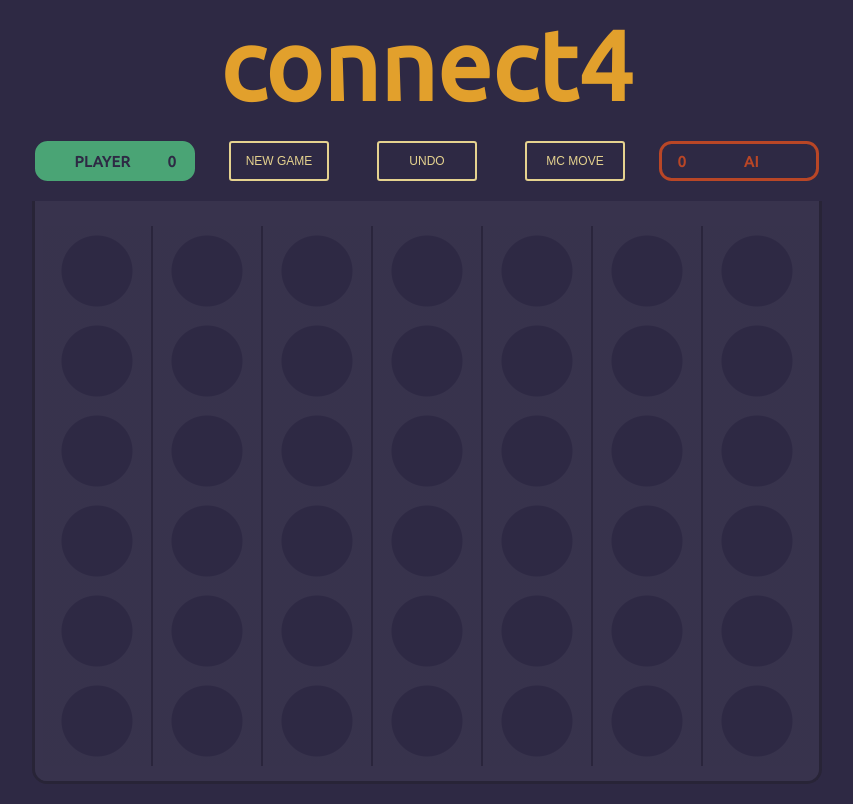
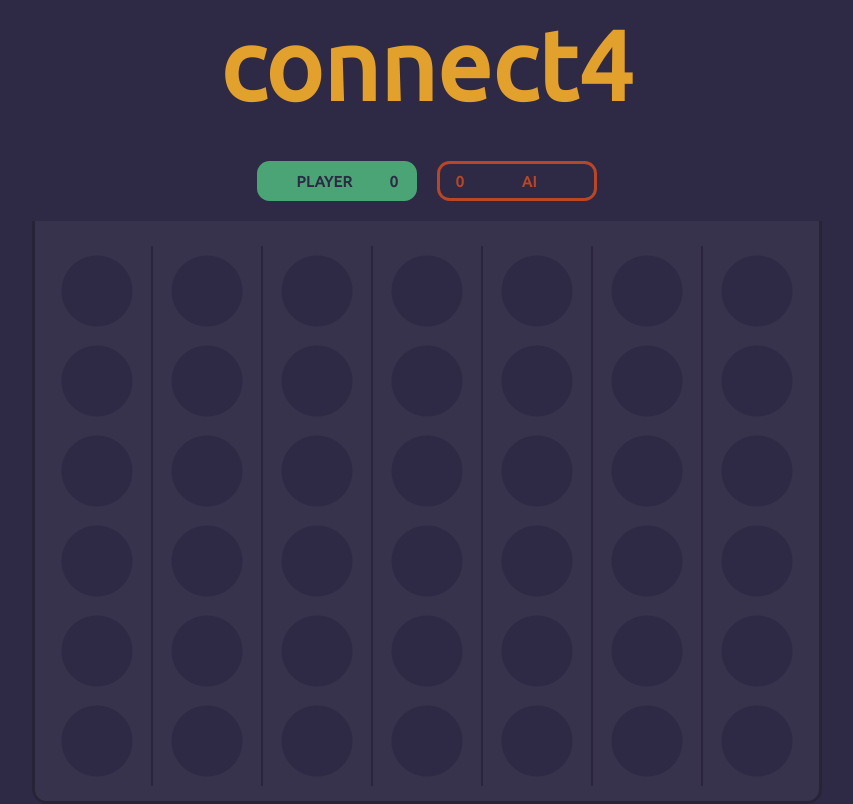
Before and after one commit to Thilerion/connect4, a Vue app: page / in a window 1280 px wide. Shown: the whole page, without its empty margins (213-1066 px from the left). Built offline with nearby package versions, Linux system fonts and the light colour scheme.

Commit message:
Player again and player wins

```diff
--- a/src/components/Board.vue
+++ b/src/components/Board.vue
@@ -2,22 +2,26 @@
 <div class="board-container">
 	<div class="top-container">
 		<div class="player-score p1" :class="{active: currentPlayer === P1, win: winner === P1, lose: winner === P2}">
-			<span class="player-name" v-if="winner === P1">{{playerOneString}} WINS!</span>
-			<span class="player-name" v-else>{{playerOneString}}</span>
+			<span class="player-name">{{playerOneString}}</span>
 			<span class="score">{{P1wins}}</span>
 		</div>
 
-		<div class="controls">
+		<!-- <div class="controls">
 			<button class="control-btn" @click="newGame" v-if="gameEnd">Play again!</button>
 			<button class="control-btn" @click="newGame" v-else>New game</button>
 
 			<button class="control-btn" @click="unmakeMove">Undo</button>
 			<button class="control-btn" @click="makeMonteCarloBestMove">MC Move</button>
+		</div> -->
+		<transition name="game-end">
+		<div class="play-again" v-show="gameEnd">
+			<span>Player {{winner}} wins!</span>
+			<button class="control-btn" @click="newGame">Play again</button>
 		</div>
+		</transition>
 
 		<div class="player-score p2" :class="{active: currentPlayer === P2, win: winner === P2, lose: winner === P1}">
-			<span class="player-name" v-if="winner === P2">{{playerTwoString}} WINS!</span>
-			<span class="player-name" v-else>{{playerTwoString}}</span>
+			<span class="player-name">{{playerTwoString}}</span>
 			<span class="score">{{P2wins}}</span>
 		</div>
 	</div>
@@ -148,17 +152,34 @@ export default {
 
 .top-container {
 	display: flex;
-	justify-content: space-between;
-	align-items: center;
+	justify-content: center;
+	align-items: flex-end;
 	padding: 0 3px;
 	margin-top: 2rem;
+	height: 6rem;
 }
 
-.controls {
-	flex: 1 1 auto;
-	display: flex;
-	align-items: center;
-	justify-content: space-around;
+.play-again {
+	width: 15rem;
+	flex: 0 1 auto;
+	overflow: hidden;
+}
+
+.play-again > span {
+	height: 3rem;
+	line-height: 3rem;
+	font-size: 1.5rem;
+	white-space: nowrap;
+	text-align: center;
+}
+
+.game-end-enter-active, .game-end-leave-active {
+	/* transition: width .2s ease; */
+	transition: width .9s ease;
+}
+
+.game-end-enter, .game-end-leave-to {
+	width: 0;
 }
 
 .control-btn {
@@ -166,14 +187,19 @@ export default {
 	background: none;
 	border: 2px solid var(--color-secondary);
 	color: var(--color-secondary);
+	font-weight: 600;
 	border-radius: 3px;
 	font-size: 1.2rem;
 	cursor: pointer;
+	width: 10rem;
+	height: 3rem;
+	transition: background .1s ease, color .1s ease;
+	outline: none;
 }
 
-.controls > button {
-	width: 10rem;
-	height: 4rem;
+.control-btn:hover {
+	background: var(--color-secondary);
+	color: var(--color-bg);
 }
 
 .player-score {
```
